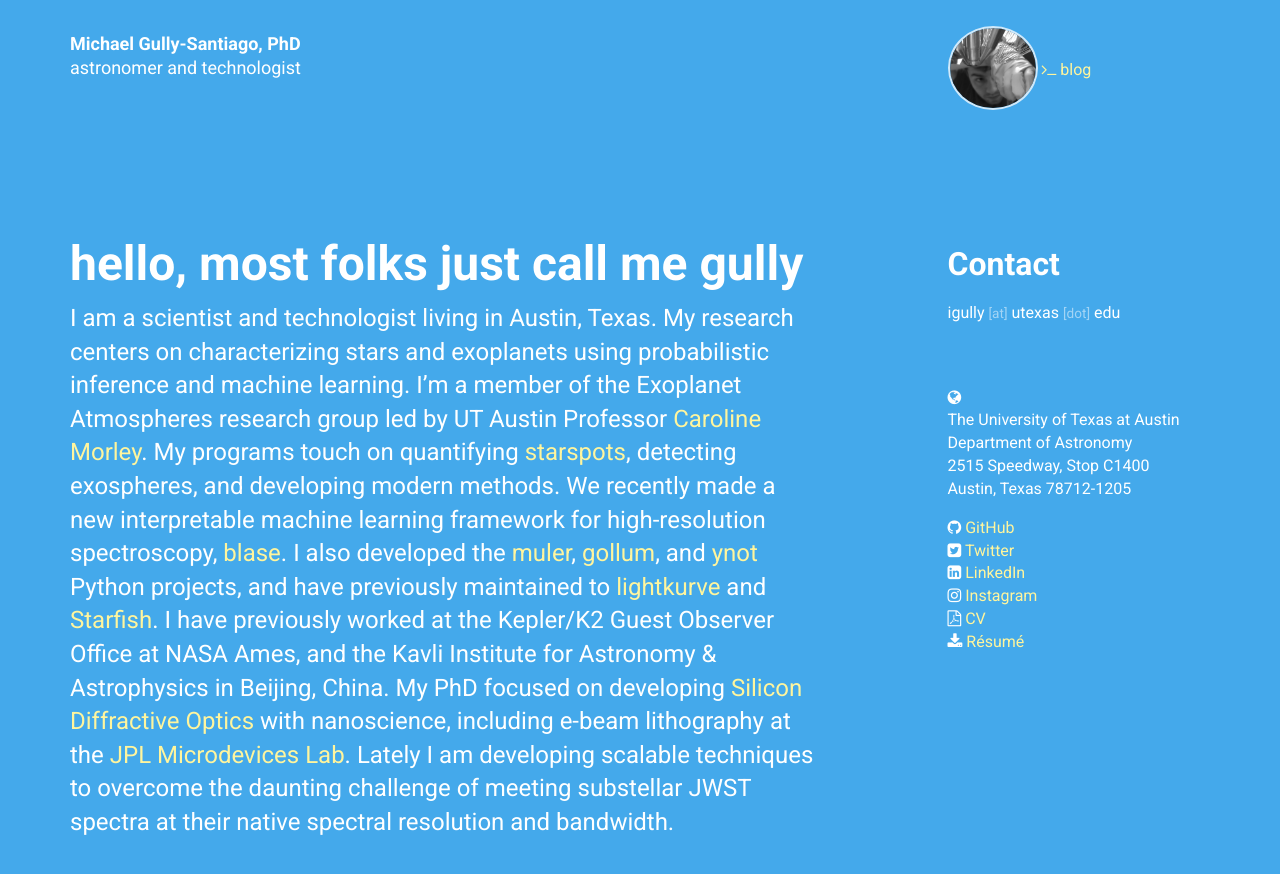
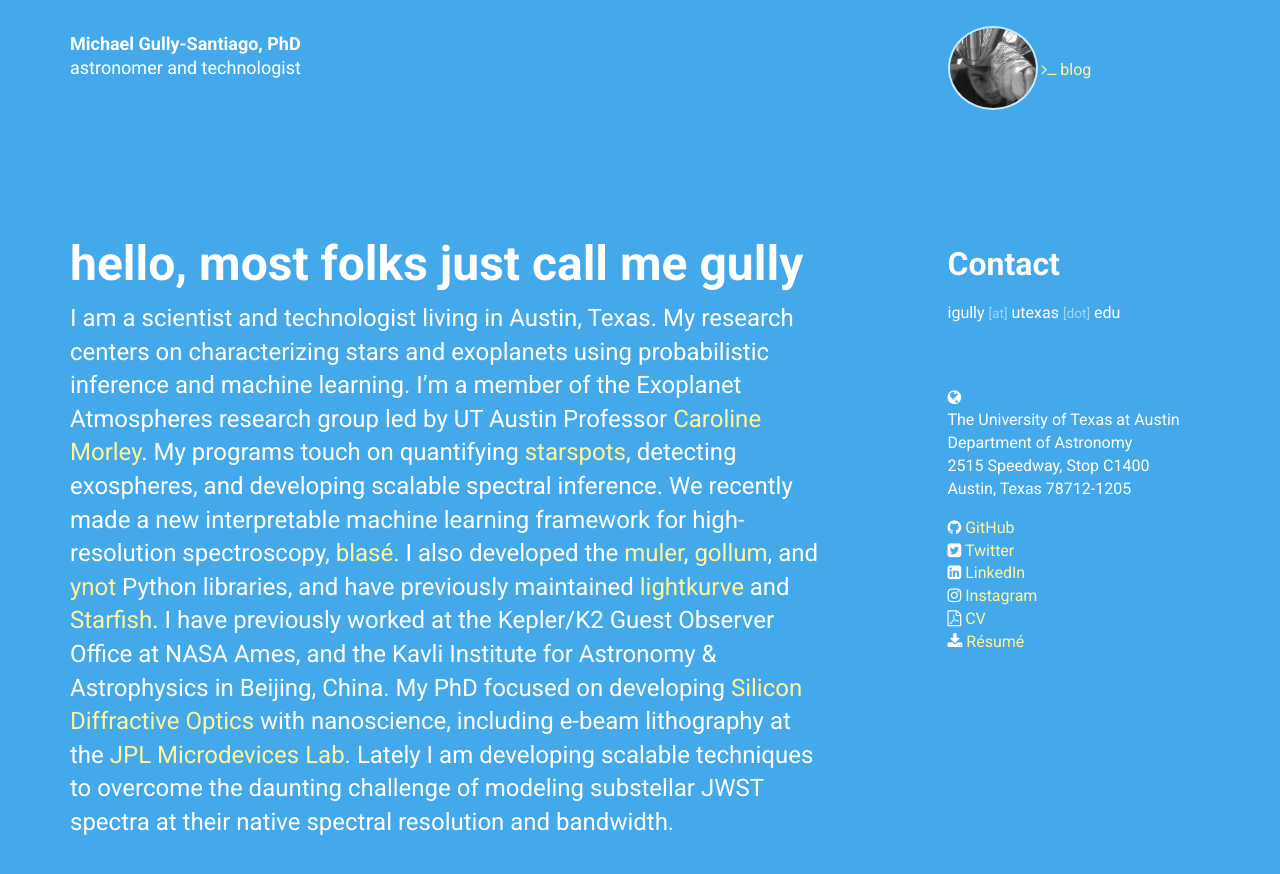
Before and after one commit to gully/gully.github.io, a Jekyll site: the page built from index.html, in a window 1280 px wide and 900 px high. Shown: the top 874 px of the window. Built offline with Jekyll 4.4.1, drawn with Linux system fonts in a browser that asks for light colours; nearby versions of some CDN libraries; the list of posts is cut into pages by our own code.

Commit message:
Tiny reword of website intro

```diff
--- a/_data/personal.yml
+++ b/_data/personal.yml
@@ -41,6 +41,6 @@ profiles:
 intro:
   title: hello, most folks just call me gully
   body: >
-    I am a scientist and technologist living in Austin, Texas.  My research centers on characterizing stars and exoplanets using probabilistic inference and machine learning.  I'm a member of the Exoplanet Atmospheres research group led by UT Austin Professor [Caroline Morley](https://www.carolinemorley.com/).  My programs touch on quantifying [starspots](https://speakerdeck.com/gully/know-thy-planet-know-thy-starspots), detecting exospheres, and developing modern methods.  We recently made a new interpretable machine learning framework for high-resolution spectroscopy, [blase](https://github.com/gully/blase).  I also developed the [muler](https://github.com/OttoStruve/muler), [gollum](https://gollum-astro.readthedocs.io/en/latest/), and [ynot](https://ynot.readthedocs.io/en/latest/) Python projects, and have previously maintained to [lightkurve](https://docs.lightkurve.org/) and [Starfish](https://github.com/gully/Starfish).
+    I am a scientist and technologist living in Austin, Texas.  My research centers on characterizing stars and exoplanets using probabilistic inference and machine learning.  I'm a member of the Exoplanet Atmospheres research group led by UT Austin Professor [Caroline Morley](https://www.carolinemorley.com/).  My programs touch on quantifying [starspots](https://speakerdeck.com/gully/know-thy-planet-know-thy-starspots), detecting exospheres, and developing scalable spectral inference.  We recently made a new interpretable machine learning framework for high-resolution spectroscopy, [blasé](https://github.com/gully/blase).  I also developed the [muler](https://github.com/OttoStruve/muler), [gollum](https://gollum-astro.readthedocs.io/en/latest/), and [ynot](https://ynot.readthedocs.io/en/latest/) Python libraries, and have previously maintained [lightkurve](https://docs.lightkurve.org/) and [Starfish](https://github.com/gully/Starfish).
 
-    I have previously worked at the Kepler/K2 Guest Observer Office at NASA Ames, and the Kavli Institute for Astronomy & Astrophysics in Beijing, China.  My PhD focused on developing [Silicon Diffractive Optics](https://www.as.utexas.edu/astronomy/research/people/jaffe/micro_si_diff.html) with nanoscience, including e-beam lithography at the [JPL Microdevices Lab](http://microdevices.jpl.nasa.gov/).  Lately I am developing scalable techniques to overcome the daunting challenge of meeting substellar JWST spectra at their native spectral resolution and bandwidth.
+    I have previously worked at the Kepler/K2 Guest Observer Office at NASA Ames, and the Kavli Institute for Astronomy & Astrophysics in Beijing, China.  My PhD focused on developing [Silicon Diffractive Optics](https://www.as.utexas.edu/astronomy/research/people/jaffe/micro_si_diff.html) with nanoscience, including e-beam lithography at the [JPL Microdevices Lab](http://microdevices.jpl.nasa.gov/).  Lately I am developing scalable techniques to overcome the daunting challenge of modeling substellar JWST spectra at their native spectral resolution and bandwidth.
```
